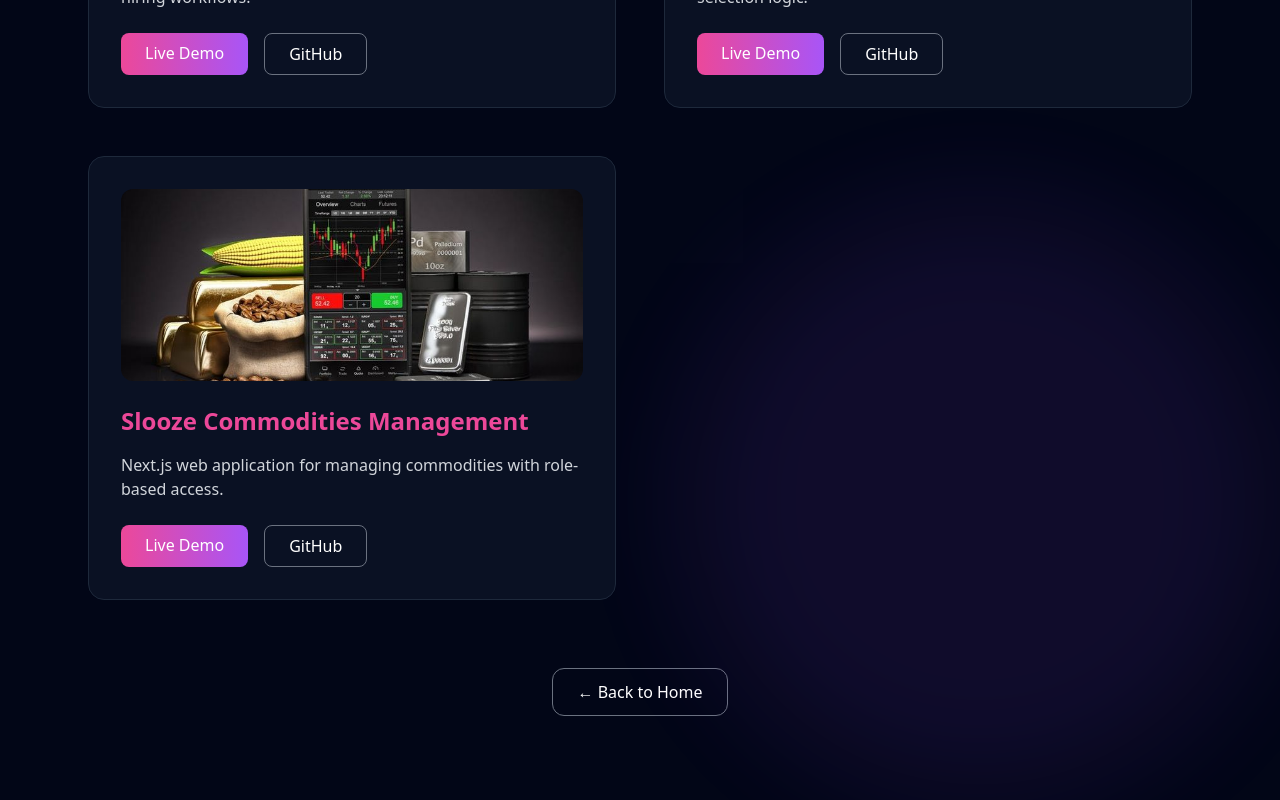
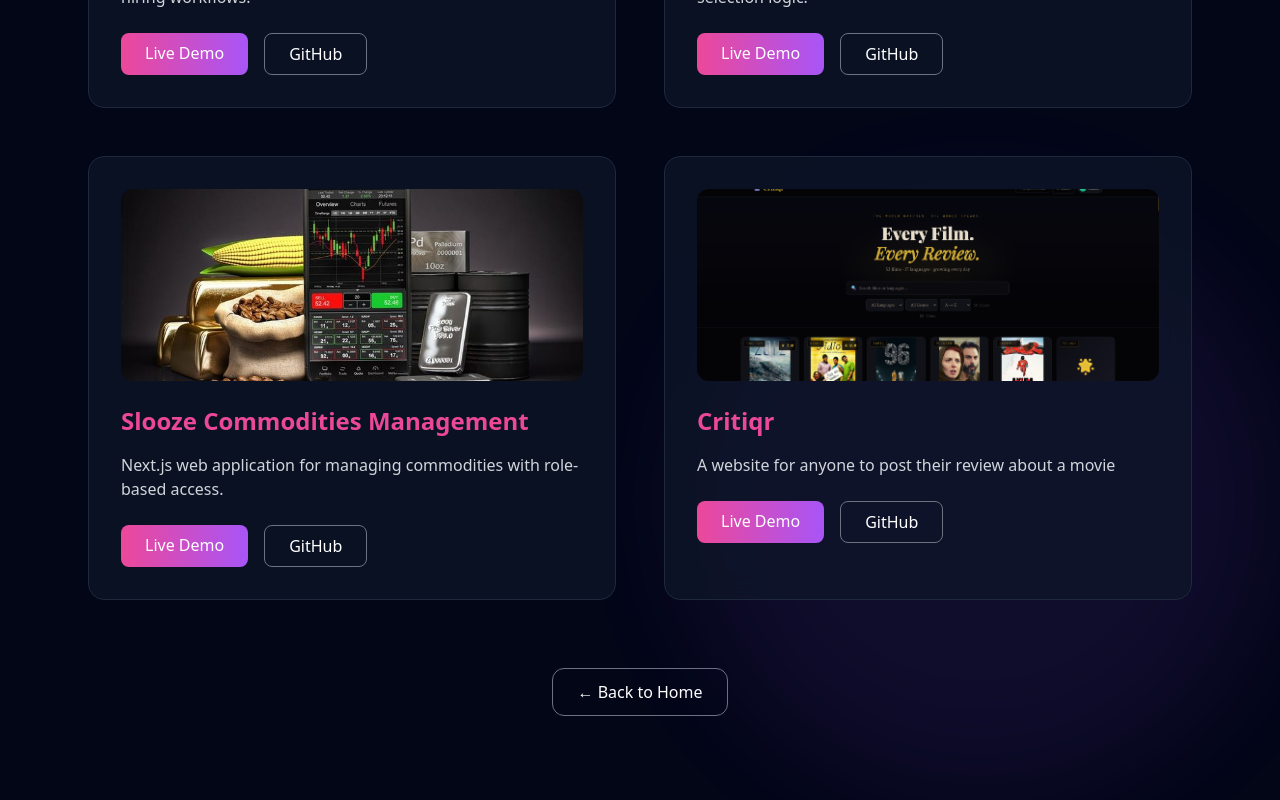
Before and after one commit to Sanjayas27/sanjay-portfolio, a React (Vite) app: page /projects in a window 1280 px wide. Shown: the part 1116-1916 px from the top of the page. Built offline with nearby package versions, Linux system fonts and the light colour scheme.

Commit message:
Added new project to portfolio

```diff
--- a/src/pages/AllProjects.jsx
+++ b/src/pages/AllProjects.jsx
@@ -6,7 +6,8 @@ import growImg from "../assets/growmytherapy.png";
 import ecommerceImg from "../assets/ecommerce.png";
 import hiredoneImg from "../assets/hiredone.png";
 import metroImg from "../assets/metro.png";
-import sloozeImg from "../assets/sloozeimg.jpg"; // <-- New project image
+import sloozeImg from "../assets/sloozeimg.jpg";
+import critiqrImg from "../assets/critiqr.png"; // <-- New project image
 
 export default function AllProjects() {
   const projects = [
@@ -49,6 +50,14 @@ export default function AllProjects() {
       image: sloozeImg,
       live: "https://slooze-inventory-seven.vercel.app/",
       github: "https://github.com/Sanjayas27/slooze-inventory",
+    },
+      {
+      title: "Critiqr", // <-- New Project
+      description:
+        "A website for anyone to post their review about a movie",
+      image: critiqrImg,
+      live: "https://critiqr.vercel.app/",
+      github: "https://github.com/Sanjayas27/Critiqr",
     },
   ];
 
```
Also changed, not shown: src/assets/critiqr.png (added), 1 other file (tests, documents, lock files or other folders).
